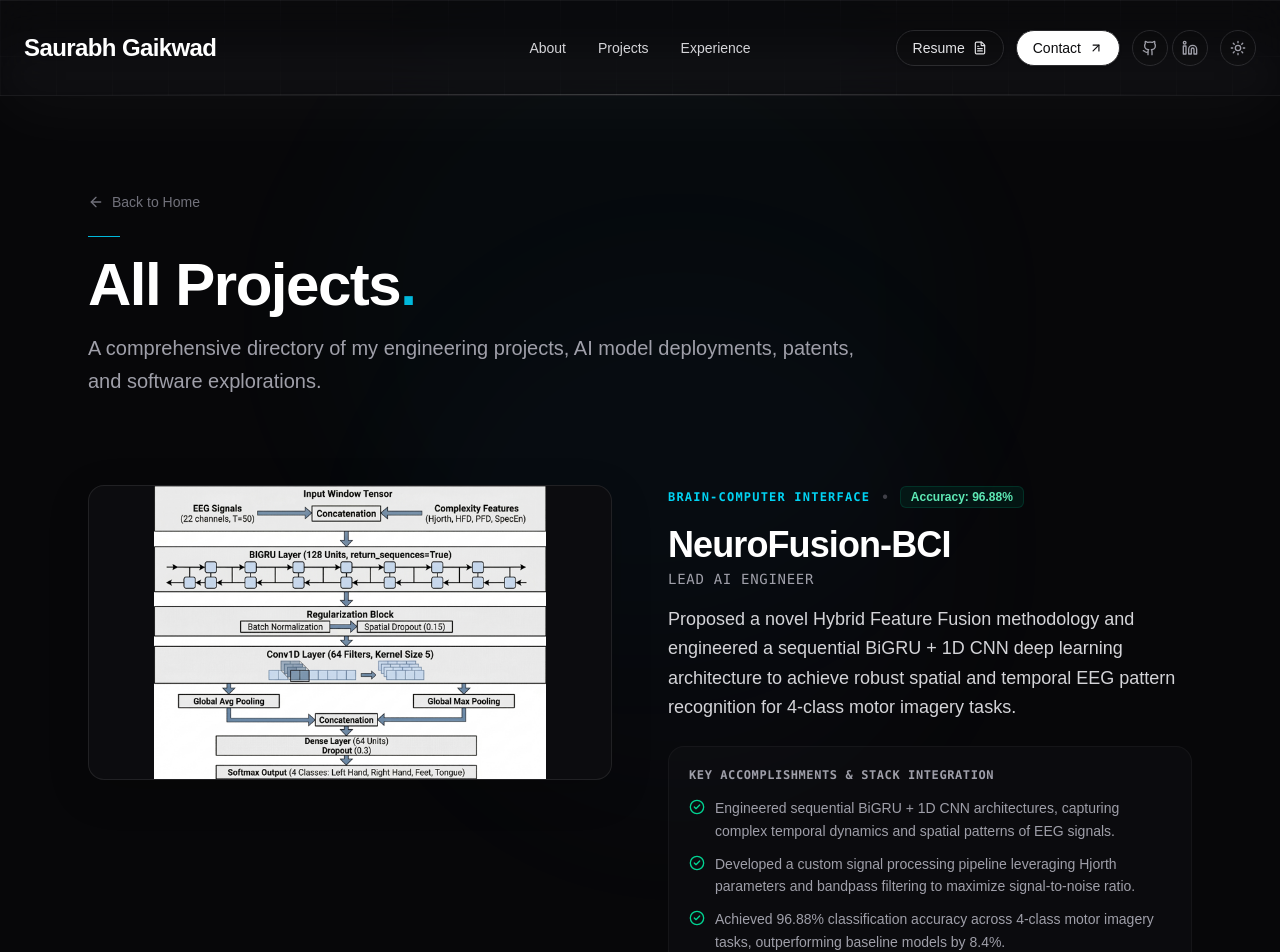
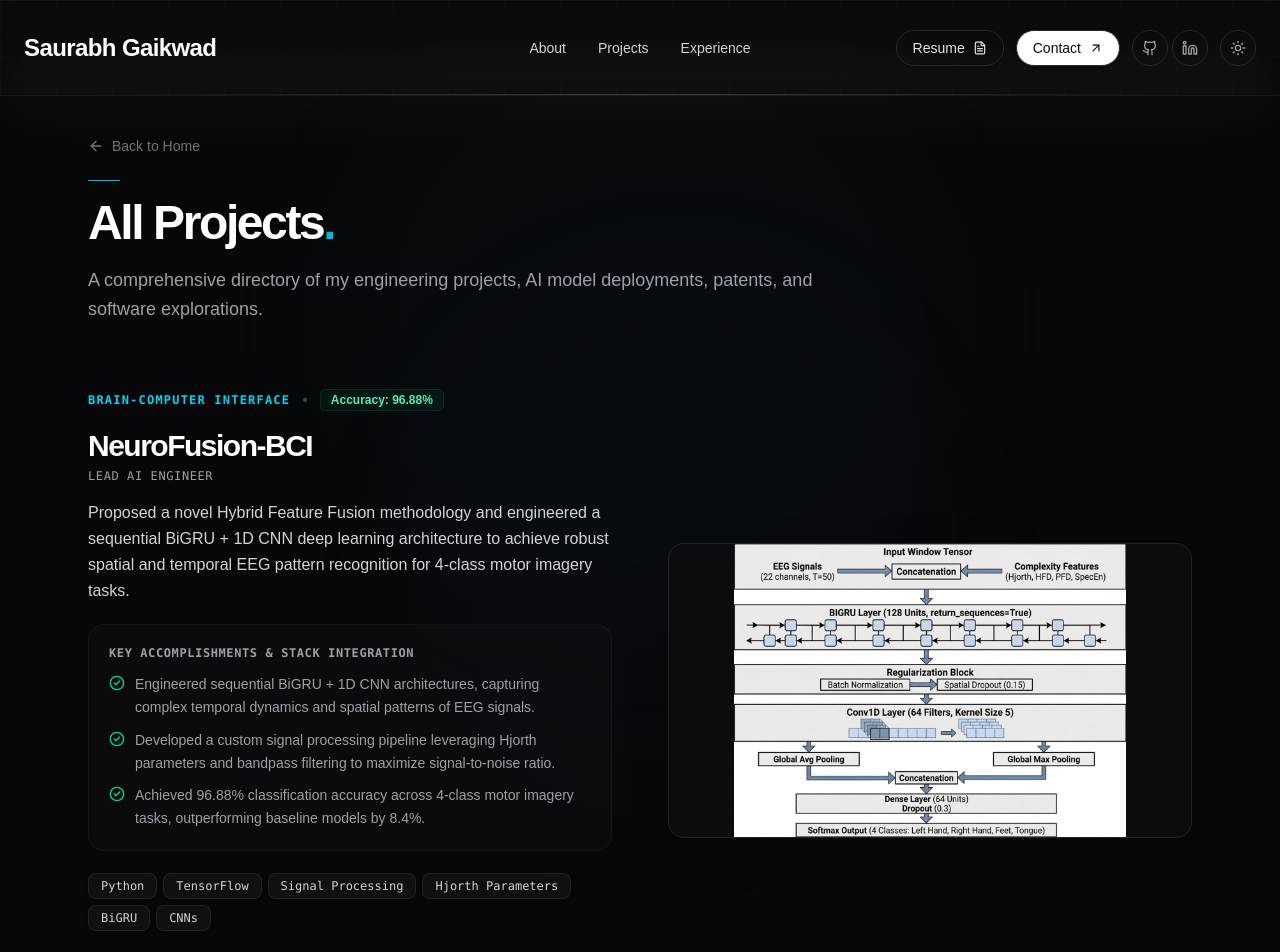
Before and after one commit to Saurabhkg03/my-portfolio-website, a Next.js app: page /projects in a window 1280 px wide. Shown: the top 952 px of the page. Built offline with nearby package versions, Linux system fonts and the light colour scheme.

Commit message:
feat: initialize project with landing page, project section, and scroll header component

```diff
--- a/src/app/projects/page.tsx
+++ b/src/app/projects/page.tsx
@@ -124,12 +124,12 @@ export default function ProjectsPage() {
       <div className="absolute top-0 left-1/4 w-[40rem] h-[40rem] rounded-full bg-cyan-500/5 dark:bg-cyan-400/2 blur-3xl pointer-events-none" />
       <div className="absolute top-1/3 right-1/4 w-[35rem] h-[35rem] rounded-full bg-indigo-500/5 dark:bg-indigo-400/2 blur-3xl pointer-events-none" />
 
-      <main className="mx-auto max-w-6xl px-6 py-12 md:py-24 space-y-16 relative z-10">
+      <main className="mx-auto max-w-6xl px-6 pt-6 pb-12 md:pt-10 md:pb-24 space-y-8 relative z-10">
 
         {/* Navigation & Header */}
         <div className="space-y-6">
           <Link
-            href="/#projects"
+            href="/"
             className="inline-flex items-center gap-2 text-sm font-medium text-zinc-500 hover:text-cyan-600 dark:hover:text-cyan-400 transition-colors group"
           >
             <ArrowLeft className="h-4 w-4 group-hover:-translate-x-1 transition-transform" />
@@ -141,10 +141,10 @@ export default function ProjectsPage() {
               <span className="h-px w-8 bg-cyan-500" />
 
             </div>
-            <h1 className="text-4xl md:text-6xl font-extrabold tracking-tight text-zinc-950 dark:text-white leading-[1.05]">
+            <h1 className="text-3xl font-bold tracking-tighter leading-[1.1] text-zinc-950 dark:text-white sm:text-4xl md:text-5xl">
               All Projects<span className="text-cyan-500">.</span>
             </h1>
-            <p className="text-lg md:text-xl text-zinc-600 dark:text-zinc-400 max-w-3xl leading-relaxed">
+            <p className="text-base md:text-lg text-zinc-600 dark:text-zinc-400 max-w-3xl leading-relaxed">
               A comprehensive directory of my engineering projects, AI model deployments, patents, and software explorations.
             </p>
           </div>
@@ -155,11 +155,10 @@ export default function ProjectsPage() {
           variants={containerVariants}
           initial="hidden"
           animate="show"
-          className="space-y-20 md:space-y-32 pt-6"
+          className="space-y-16 md:space-y-24 pt-4 md:pt-8"
         >
           <AnimatePresence mode="popLayout">
             {projects.map((project, idx) => {
-              const isEven = idx % 2 === 0
               return (
                 <motion.div
                   layout
@@ -167,23 +166,9 @@ export default function ProjectsPage() {
                   variants={itemVariants}
                   className="group"
                 >
-                  <div className="grid grid-cols-1 lg:grid-cols-12 gap-8 lg:gap-14 items-start">
-                    {/* Project Image Panel */}
-                    <div className={`lg:col-span-6 w-full ${isEven ? "lg:order-1" : "lg:order-2"}`}>
-                      <div className="relative w-full aspect-video overflow-hidden rounded-2xl border border-zinc-200/60 dark:border-zinc-800/80 shadow-[0_12px_36px_rgba(0,0,0,0.04)] dark:shadow-[0_12px_40px_rgba(0,0,0,0.2)] bg-white dark:bg-[#0c0c0f]">
-                        <Image
-                          src={project.image}
-                          alt={`${project.title} Interface / Architecture`}
-                          fill
-                          sizes="(max-w-1024px) 100vw, 50vw"
-                          className="object-contain object-center"
-                          priority={idx === 0}
-                        />
-                      </div>
-                    </div>
-
+                  <div className="grid grid-cols-1 lg:grid-cols-12 gap-8 lg:gap-14 items-center">
                     {/* Project Text Panel */}
-                    <div className={`lg:col-span-6 space-y-6 ${isEven ? "lg:order-2" : "lg:order-1"}`}>
+                    <div className="lg:col-span-6 space-y-5">
                       <div className="space-y-4">
                         {/* Top Badges / Metadata */}
                         <div className="flex flex-wrap items-center gap-3">
@@ -204,22 +189,22 @@ export default function ProjectsPage() {
 
                         {/* Title & Role */}
                         <div className="space-y-1">
-                          <h3 className="text-3xl md:text-4xl font-bold tracking-tight text-zinc-950 dark:text-white group-hover:text-cyan-600 dark:group-hover:text-cyan-400 transition-colors duration-200">
+                          <h3 className="text-2xl md:text-3xl font-bold tracking-tighter text-zinc-950 dark:text-white group-hover:text-cyan-600 dark:group-hover:text-cyan-400 transition-colors duration-200">
                             {project.title}
                           </h3>
-                          <p className="text-sm font-mono uppercase tracking-wider text-zinc-500 dark:text-zinc-400 font-medium">
+                          <p className="text-xs font-mono uppercase tracking-wider text-zinc-500 dark:text-zinc-400 font-medium">
                             {project.role}
                           </p>
                         </div>
 
                         {/* Core Description */}
-                        <p className="text-base md:text-lg font-normal leading-relaxed text-zinc-650 dark:text-zinc-300">
+                        <p className="text-base font-normal leading-relaxed text-zinc-650 dark:text-zinc-300">
                           {project.description}
                         </p>
                       </div>
 
-                      {/* Extended Key Contributions (Makes layout beautifully spacious and informative) */}
-                      <div className="space-y-3.5 bg-zinc-100/50 dark:bg-zinc-900/30 p-5 rounded-2xl border border-zinc-200/30 dark:border-zinc-800/40">
+                      {/* Extended Key Contributions */}
+                      <div className="space-y-3 bg-zinc-100/50 dark:bg-zinc-900/30 p-5 rounded-2xl border border-zinc-200/30 dark:border-zinc-800/40">
                         <h4 className="text-xs font-mono uppercase tracking-wider text-zinc-500 dark:text-zinc-400 font-bold">
                           Key Accomplishments & Stack Integration
                         </h4>
@@ -234,7 +219,7 @@ export default function ProjectsPage() {
                       </div>
 
                       {/* Technology Stack Tags */}
-                      <div className="flex flex-wrap gap-1.5 pt-1">
+                      <div className="flex flex-wrap gap-1.5 pt-0.5">
                         {project.tags.map((tag) => (
                           <span
                             key={tag}
@@ -246,7 +231,7 @@ export default function ProjectsPage() {
                       </div>
 
                       {/* Link CTAs */}
-                      <div className="flex flex-wrap items-center gap-3 pt-2">
+                      <div className="flex flex-wrap items-center gap-3 pt-1">
                         {project.github && project.github !== "#" && (
                           <a
                             href={project.github}
@@ -271,6 +256,20 @@ export default function ProjectsPage() {
                         )}
                       </div>
                     </div>
+
+                    {/* Project Image Panel */}
+                    <div className="lg:col-span-6 w-full">
+                      <div className="relative w-full aspect-video overflow-hidden rounded-2xl border border-zinc-200/60 dark:border-zinc-800/80 shadow-[0_12px_36px_rgba(0,0,0,0.04)] dark:shadow-[0_12px_40px_rgba(0,0,0,0.2)] bg-white dark:bg-[#0c0c0f]">
+                        <Image
+                          src={project.image}
+                          alt={`${project.title} Interface / Architecture`}
+                          fill
+                          sizes="(max-w-1024px) 100vw, 50vw"
+                          className="object-contain object-center"
+                          priority={idx === 0}
+                        />
+                      </div>
+                    </div>
                   </div>
                 </motion.div>
               )
--- a/src/components/ScrollHeader.tsx
+++ b/src/components/ScrollHeader.tsx
@@ -84,7 +84,7 @@ export function ScrollHeader() {
                 <a href="/#about" className="hover:opacity-75 transition-opacity">
                   About
                 </a>
-                <a href="/#projects" className="hover:opacity-75 transition-opacity">
+                <a href="/projects" className="hover:opacity-75 transition-opacity">
                   Projects
                 </a>
                 <a href="/#experience" className="hover:opacity-75 transition-opacity">
@@ -162,7 +162,7 @@ export function ScrollHeader() {
                 <a href="/#about" className="transition-opacity hover:opacity-75">
                   About
                 </a>
-                <a href="/#projects" className="transition-opacity hover:opacity-75">
+                <a href="/projects" className="transition-opacity hover:opacity-75">
                   Projects
                 </a>
                 <a href="/#experience" className="transition-opacity hover:opacity-75">
@@ -238,7 +238,7 @@ export function ScrollHeader() {
               <a href="/#about" onClick={() => setMenuOpen(false)} className="px-2 py-1.5 hover:text-zinc-950 dark:hover:text-white">
                 About
               </a>
-              <a href="/#projects" onClick={() => setMenuOpen(false)} className="px-2 py-1.5 hover:text-zinc-950 dark:hover:text-white">
+              <a href="/projects" onClick={() => setMenuOpen(false)} className="px-2 py-1.5 hover:text-zinc-950 dark:hover:text-white">
                 Projects
               </a>
               <a href="/#experience" onClick={() => setMenuOpen(false)} className="px-2 py-1.5 hover:text-zinc-950 dark:hover:text-white">
```
Also changed, not shown: src/app/page.tsx (+4 -4 lines).
